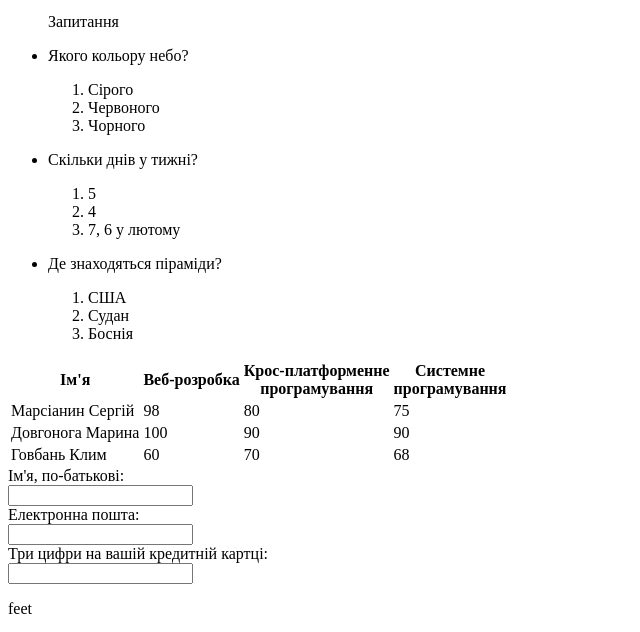
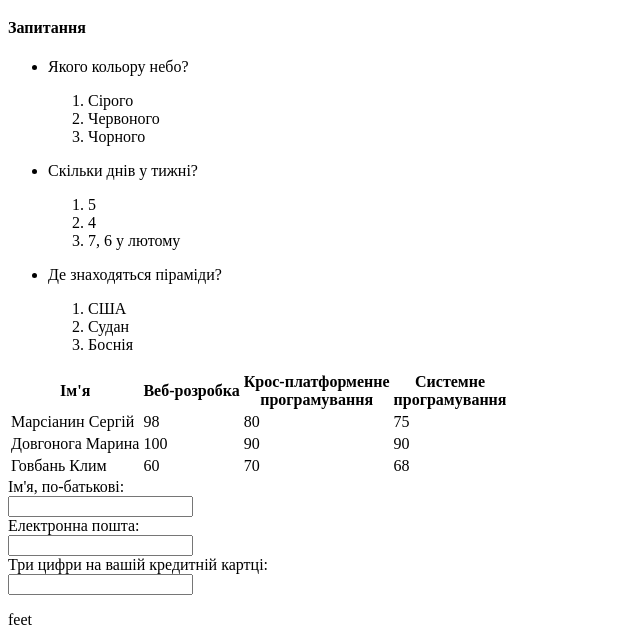
Before and after one commit to KingofChichizka/LB1, a plain HTML site: page index.html in a window 1280 px wide. Shown: the part 407-1039 px from the top of the page, without its empty margins (0-640 px from the left). Drawn offline with Linux system fonts and the light colour scheme.

Commit message:
fixing for ul

```diff
--- a/index.html
+++ b/index.html
@@ -15,7 +15,8 @@
                 cos<sup>2</sup><b>α</b> + sin<sup>2</sup><b>α</b> = 1 <br>
                 Приклад суворої нерівності: α&#x003C;β <br>
                 Нестрога нерівність α≤β означає, що або α&#x003C;β або α=β</p>
-            <ul><p>Запитання</p>
+            <h4>Запитання</h4>
+            <ul>
                 <li>
                     <p>Якого кольору небо?</p>
                     <ol>
```
